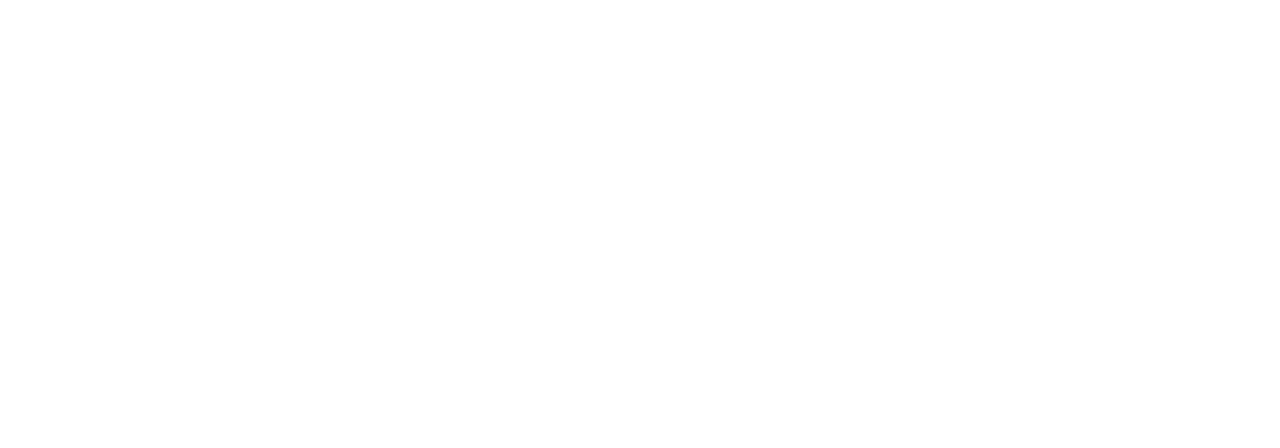
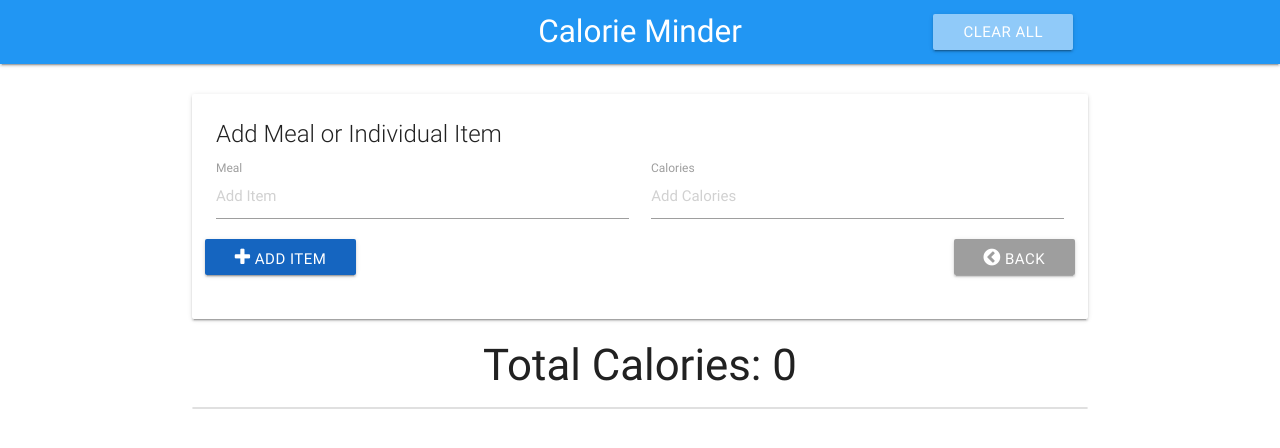
Before and after one commit to juliezimmer/Calorie-tracker, a plain HTML site: page index.html in a window 1280 px wide. Drawn offline with nearby package versions, Linux system fonts and the light colour scheme.

Commit message:
basic UI created with MAterialize CSS

```diff
--- a/index.html
+++ b/index.html
@@ -11,6 +11,76 @@
    <title>Calorie Tracker</title>
 </head>
 <body>
+<!-- navigation bar -->
+   <nav>
+      <div class="nav-wrapper blue">
+         <div class="container">
+            <a href="#" class="brand-logo center">Calorie Minder</a>
+            <ul class="right">
+               <li><a href="#" class="clear-btn btn blue lighten-3">Clear All</a></li>
+            </ul>
+         </div>
+      </div>
+   </nav>
+<!-- End navigation bar -->
+   <br>
+
+   <div class="container">
+      <div class="card">
+         <div class="card-content">
+            <span class="card-title">Add Meal or Individual Item</span>
+            <form class="col">
+               <div class="row">
+                  <!-- meal/food input -->
+                  <div class="input-field col s6">
+                     <input type="text" placeholder="Add Item" id="item-name">
+                     <label for="item-name">Meal</label>
+                  </div>
+                  <!-- calorie input -->
+                  <div class="input-field col s6">
+                     <input type="text" placeholder="Add Calories" id="item-calories">
+                     <label for="item-calories">Calories</label>
+                  </div>
+                  <button class="add-btn btn blue darken-3"> <i class="fa fa-plus"></i> Add Item</button>
+               <!--
+                  <button class="update-btn btn orange"> <i class="fa fa-pencil-square-o"></i> Update Item</button>
+
+                  <button class="delete-btn btn red"> <i class="fa fa-remove"></i> Delete Item</button>
+               -->
+                  <button class="back-btn btn grey pull-right"> <i class="fa fa-chevron-circle-left"></i> Back</button>
+               </div>
+            </form>
+         </div>
+      </div>
+
+      <!-- Calorie count -->
+      <h3 class="center-align">Total Calories: <span class="total-calories"></span>0</h3>
+
+      <!-- Item List -->
+      <ul id="item-list" class="collection">
+         <!--
+         <li class="collection-item" id="item-0">
+            <strong>Steak Dinner: </strong> <em>1200 calories</em>
+            <a href="#" class="secondary-content">
+               <i class="fa fa-pencil"></i>
+            </a>
+         </li>
+         <li class="collection-item" id="item-0">
+            <strong>Cookie: </strong> <em>300 calories</em>
+            <a href="#" class="secondary-content">
+               <i class="fa fa-pencil"></i>
+            </a>
+         </li>
+         <li class="collection-item" id="item-0">
+            <strong>Wine: </strong> <em>200 calories</em>
+            <a href="#" class="secondary-content">
+               <i class="fa fa-pencil"></i>
+            </a>
+         </li>
+         -->
+      </ul>
+   </div>
+
 
 
 
@@ -22,8 +92,5 @@
   crossorigin="anonymous"></script>
    <!-- Materialize JavaScript -->
    <script src="https://cdnjs.cloudflare.com/ajax/libs/materialize/0.100.2/js/materialize.min.js"></script>
-
-
-
 </body>
 </html>
```
